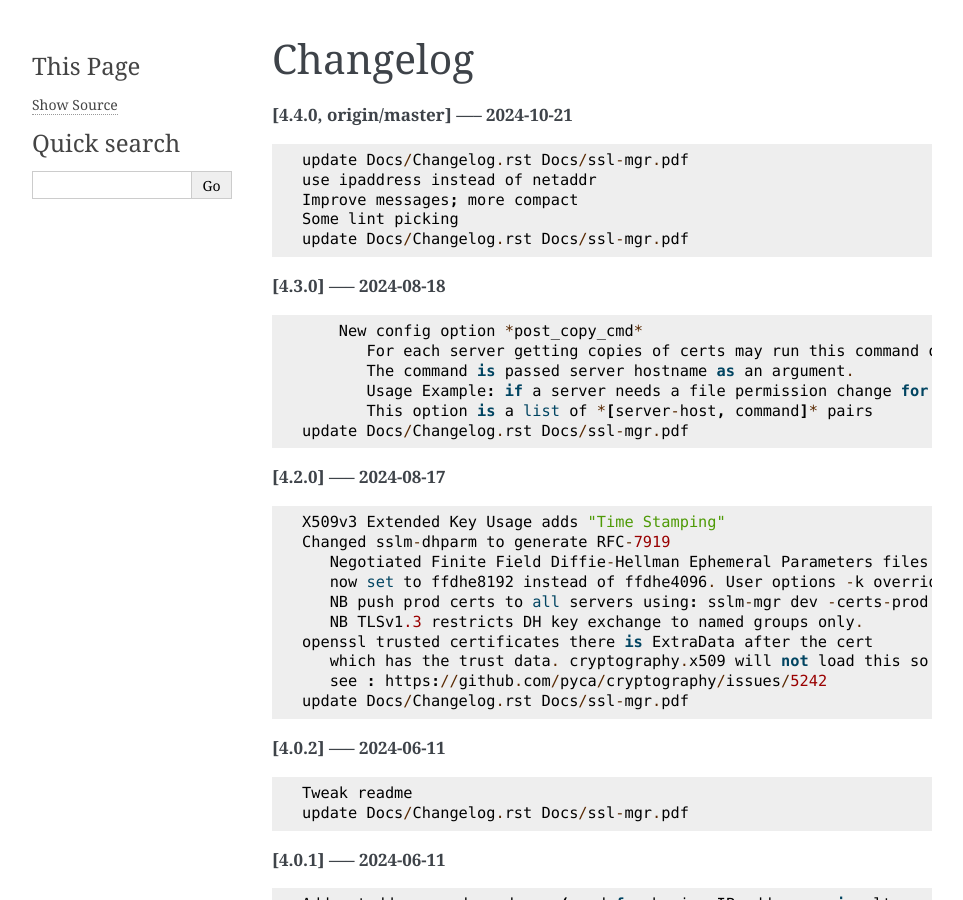
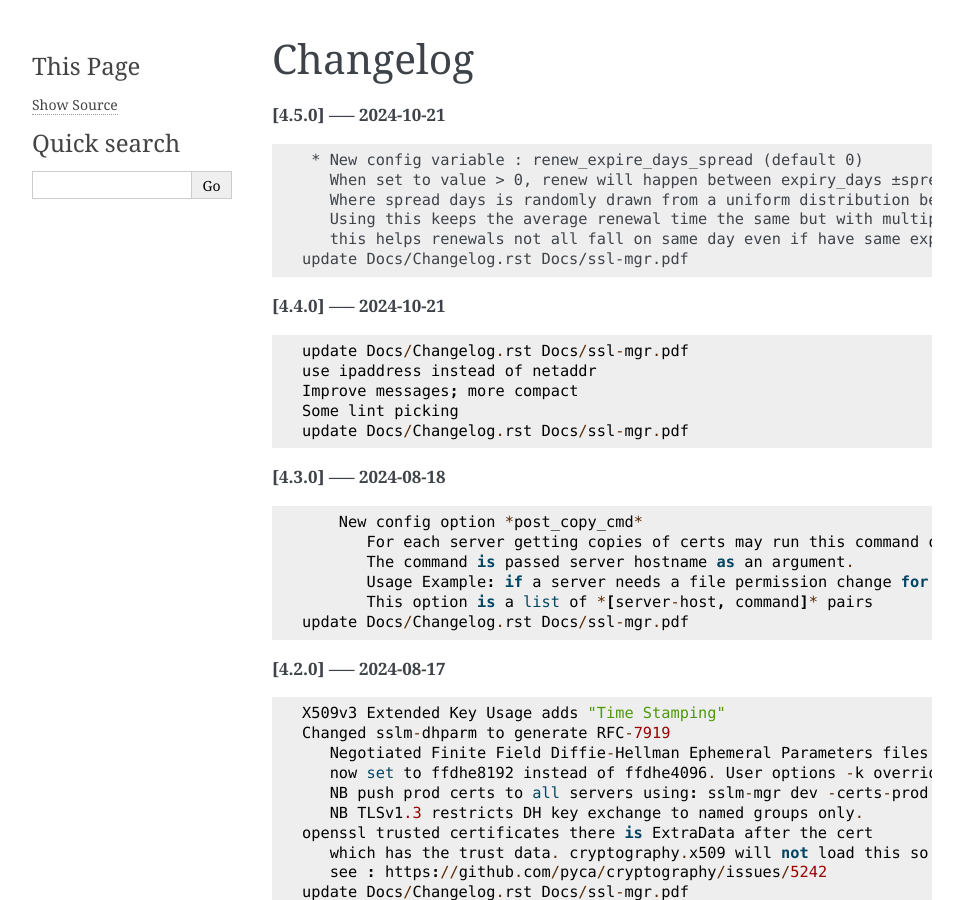
Before and after one commit to gene-git/ssl-mgr, a Sphinx documentation site: the page built from Docs/Changelog.rst, in a window 1280 px wide and 900 px high. Shown: the whole window, without its empty margins (148-1111 px from the left). Built offline with Sphinx 7.4.7, drawn with Linux system fonts in a browser that asks for light colours; pages that are not in the unit, such as notebooks, are missing from menus.

Commit message:
update Docs/Changelog.rst Docs/ssl-mgr.pdf

```diff
--- a/Docs/Changelog.rst
+++ b/Docs/Changelog.rst
@@ -1,7 +1,17 @@
 Changelog
 =========
 
-**[4.4.0, origin/master] ----- 2024-10-21** ::
+**[4.5.0] ----- 2024-10-21** ::
+
+	     * New config variable : renew_expire_days_spread (default 0)
+	       When set to value > 0, renew will happen between expiry_days ±spread days.
+	       Where spread days is randomly drawn from a uniform distribution between -spread and spread.
+	       Using this keeps the average renewal time the same but with multiple certificates
+	       this helps renewals not all fall on same day even if have same expiration.
+	    update Docs/Changelog.rst Docs/ssl-mgr.pdf
+
+
+**[4.4.0] ----- 2024-10-21** ::
 
 	    update Docs/Changelog.rst Docs/ssl-mgr.pdf
 	    use ipaddress instead of netaddr
```
Also changed, not shown: 1 other file.
